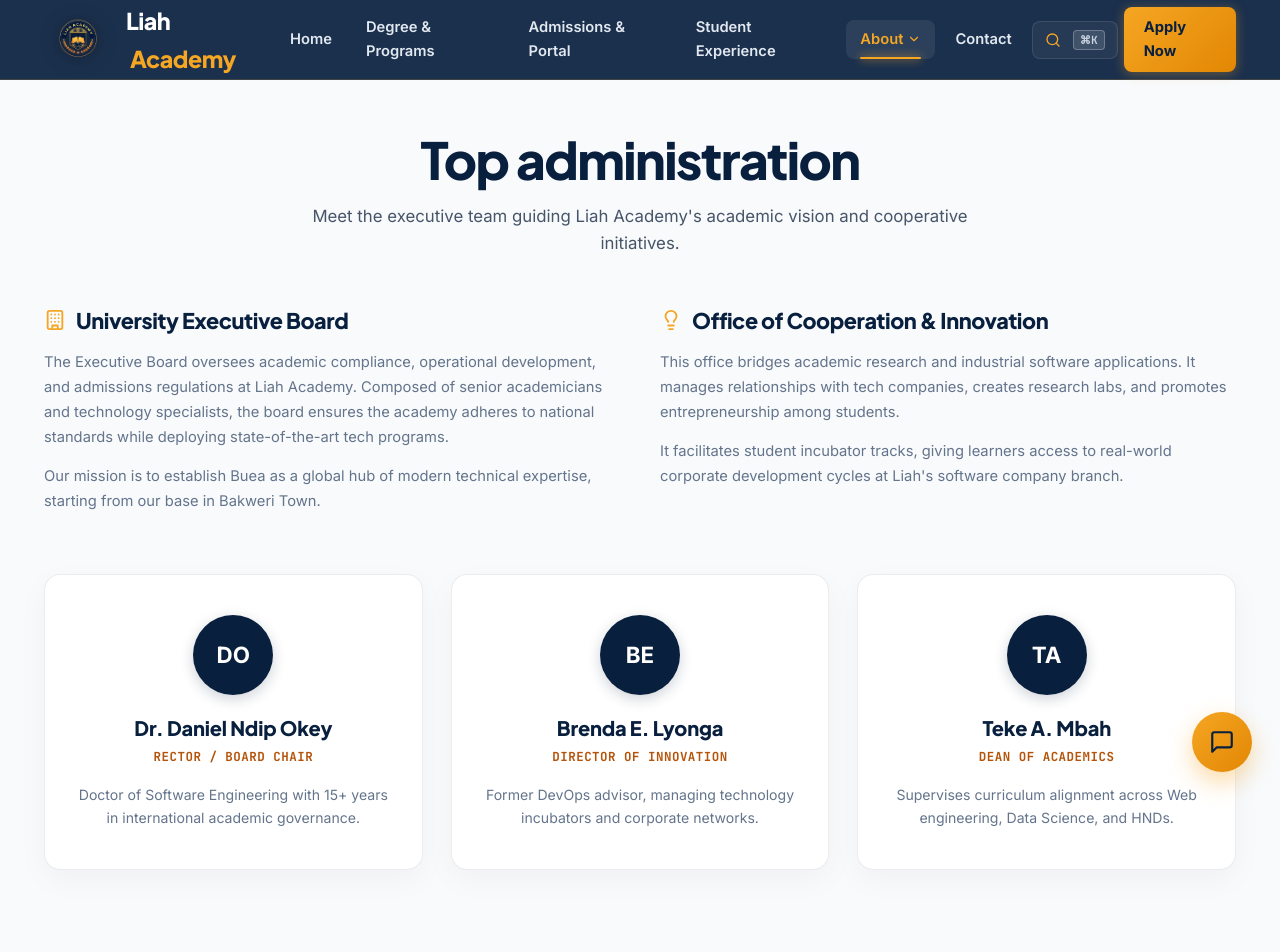
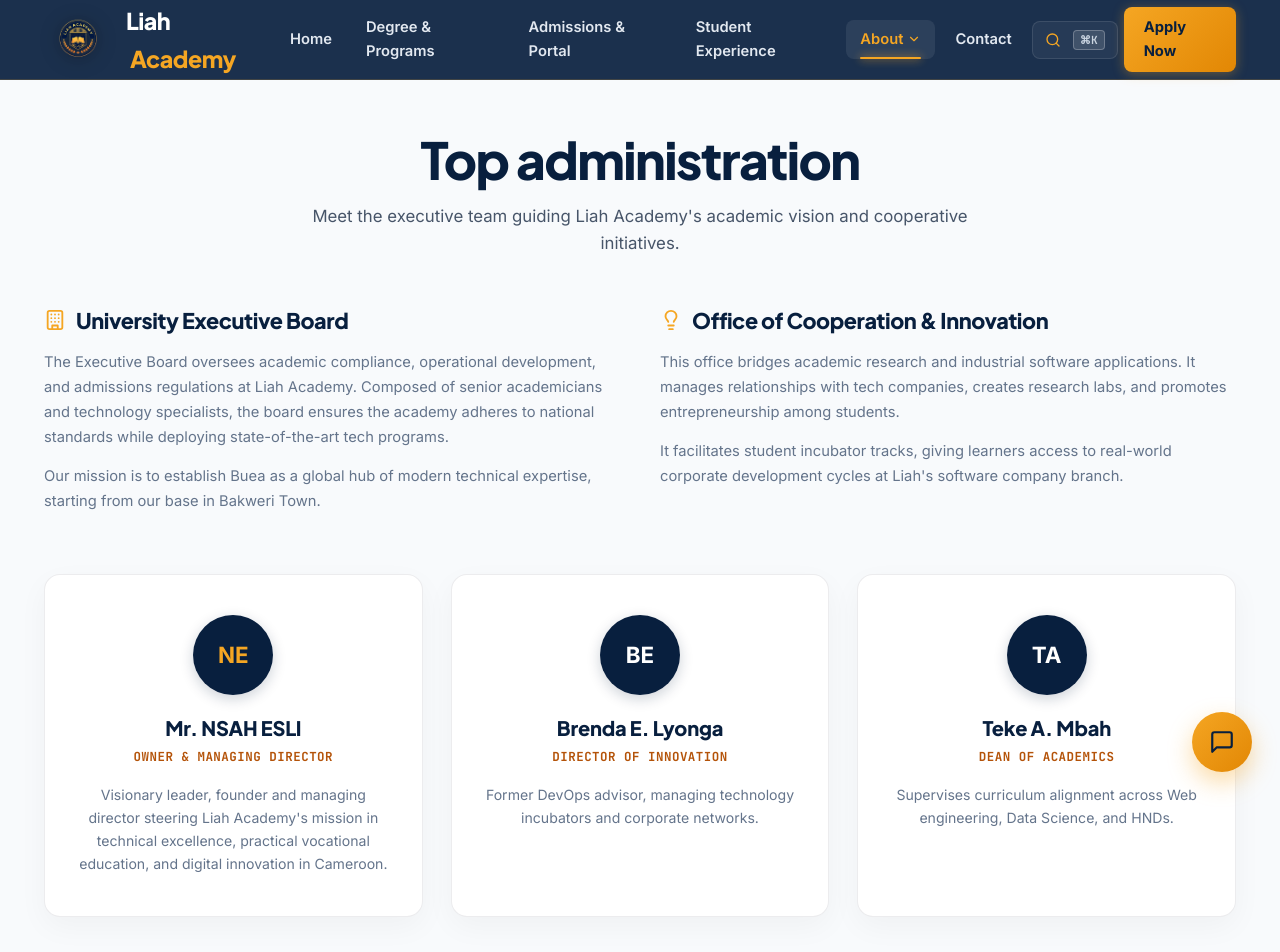
Before and after one commit to Steadfast0001/Liah-Academy, a Next.js app: page /about in a window 1280 px wide. Shown: the top 952 px of the page. Built offline with nearby package versions, Linux system fonts and the light colour scheme.

Commit message:
feat(leadership): update institutional owner and director to Mr. NSAH ESLI across about page and official admission forms

```diff
--- a/app/about/page.tsx
+++ b/app/about/page.tsx
@@ -101,7 +101,7 @@ export default function AboutPage() {
 
           {/* Executive Team 3-Card Grid */}
           <div className="grid-3" style={{ gap: '28px', alignItems: 'stretch' }}>
-            {/* Card 1: Dr. Daniel Ndip Okey */}
+            {/* Card 1: Mr. NSAH ESLI */}
             <div
               className="premium-card"
               style={{
@@ -122,20 +122,20 @@ export default function AboutPage() {
                   height: '80px',
                   borderRadius: '50%',
                   background: '#081F3E',
-                  color: '#FFFFFF',
+                  color: '#F5A623',
                   display: 'flex',
                   alignItems: 'center',
                   justifyContent: 'center',
                   fontSize: '1.4rem',
-                  fontWeight: 800,
+                  fontWeight: 900,
                   marginBottom: '20px',
                   boxShadow: '0 4px 14px rgba(8,31,62,0.2)'
                 }}
               >
-                DO
+                NE
               </div>
               <h3 style={{ color: '#081F3E', fontSize: '1.25rem', fontWeight: 800, marginBottom: '6px' }}>
-                Dr. Daniel Ndip Okey
+                Mr. NSAH ESLI
               </h3>
               <span style={{
                 fontFamily: 'var(--font-mono)',
@@ -147,10 +147,10 @@ export default function AboutPage() {
                 marginBottom: '16px',
                 display: 'block'
               }}>
-                Rector / Board Chair
+                Owner &amp; Managing Director
               </span>
               <p style={{ color: '#64748B', fontSize: '0.88rem', lineHeight: '1.65', margin: 0 }}>
-                Doctor of Software Engineering with 15+ years in international academic governance.
+                Visionary leader, founder and managing director steering Liah Academy&apos;s mission in technical excellence, practical vocational education, and digital innovation in Cameroon.
               </p>
             </div>
 
--- a/app/admissions/page.tsx
+++ b/app/admissions/page.tsx
@@ -1813,12 +1813,12 @@ function AdmissionsContent() {
 
                   <div style={{ textAlign: 'center', width: '45%' }}>
                     <div style={{ height: '50px', display: 'flex', alignItems: 'flex-end', justifyContent: 'center', margin: '0 auto 8px auto' }}>
-                      <span style={{ fontFamily: 'var(--font-mono)', fontStyle: 'italic', color: '#081F3E', fontSize: '0.85rem', fontWeight: 700 }}>
-                        Liah Academic Board 2026
+                      <span style={{ fontFamily: 'var(--font-mono)', fontStyle: 'italic', color: '#081F3E', fontSize: '0.92rem', fontWeight: 800 }}>
+                        Mr. NSAH ESLI
                       </span>
                     </div>
                     <div style={{ borderTop: '1px solid #64748B', paddingTop: '4px', fontSize: '0.78rem', color: '#475569', fontWeight: 700 }}>
-                      Director of Academic Affairs
+                      Owner &amp; Managing Director
                     </div>
                   </div>
                 </div>
```
